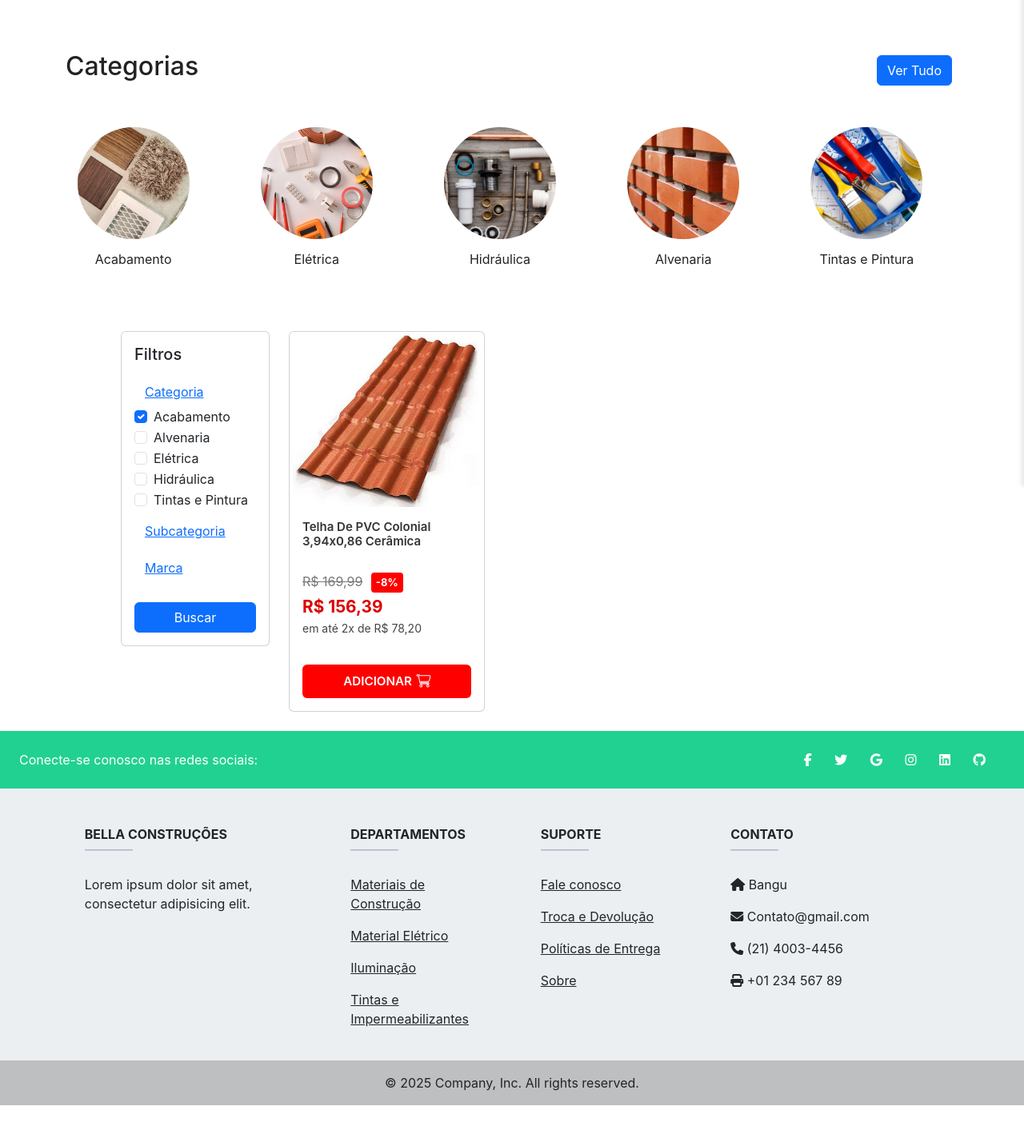
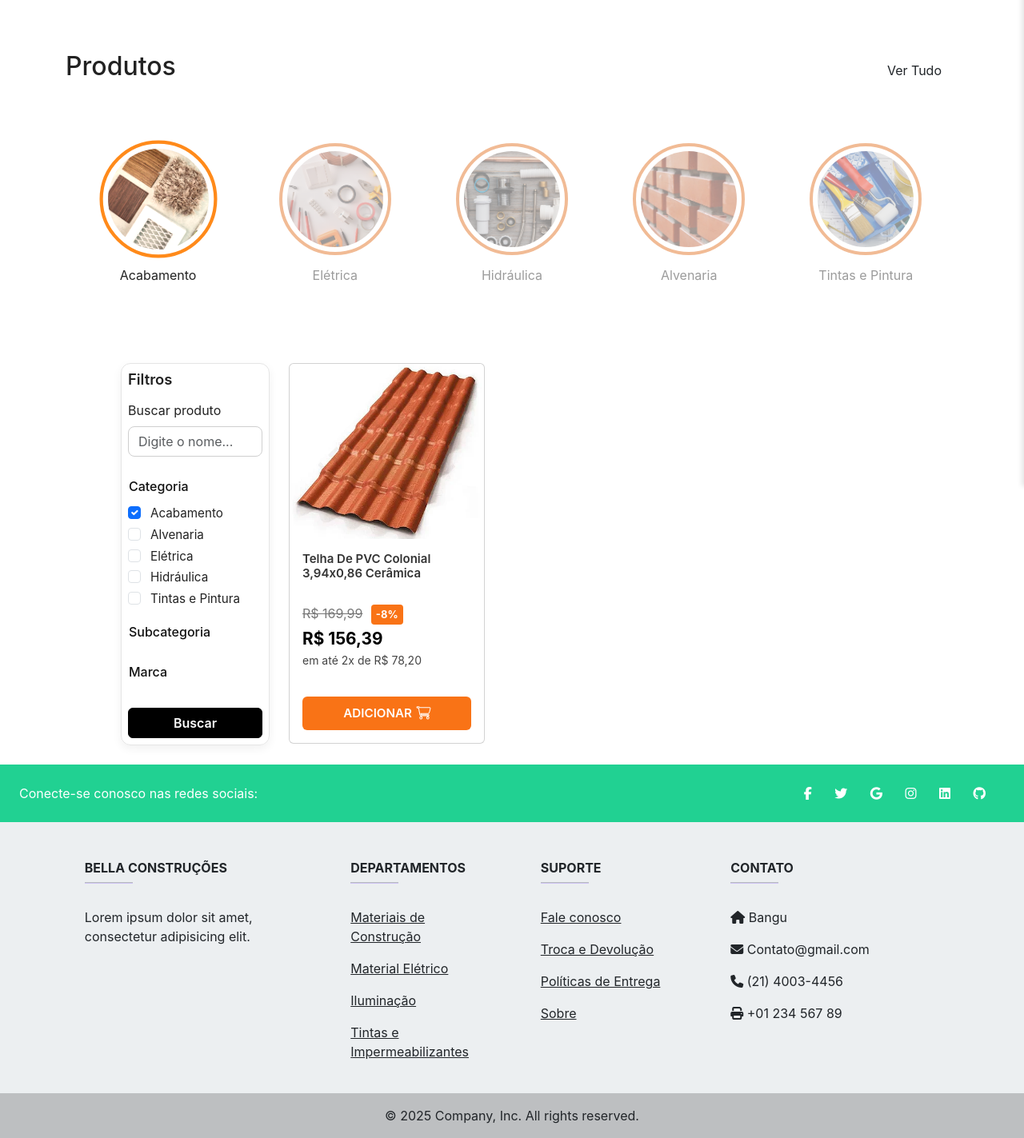
Before and after one commit to RafaelMarques159/TCC, a PHP site: the page made by produtos.php in a window 1280 px wide. Shown: the part 192-1615 px from the top of the page at 80% size. Before the commit the page ends 1574 px from the top, so only its background shows below. Run offline with PHP 8.4, Linux system fonts and the light colour scheme; data comes from the database, SQL or seed files in the repository; some libraries are stand-ins or nearby versions.

Commit message:
alteração de cores e correções

```diff
--- a/produtos.css
+++ b/produtos.css
@@ -156,13 +156,13 @@ body {
 .card-price {
     font-size: 1.3rem;
     font-weight: 700;
-    color: #e60000;
+    color: #F97316;
     margin-bottom: 10px;
 }
 
 .card .btn.btn-success {
     width: 100%;
-    background-color: #ff0000 !important;
+    background-color: #F97316 !important;
     border: none !important;
     padding: 10px 0;
     border-radius: 6px;
@@ -178,7 +178,7 @@ body {
 }
 
 .card .btn.btn-success:hover {
-    background-color: #cc0000 !important;
+    background-color: #e45f00 !important;
 }
 
 .card-title {
@@ -189,6 +189,141 @@ body {
     margin-bottom: 20px;
 }
 
-.category-carousel .swiper-wrapper {
-    justify-content: center !important;
+.category-carousel {
+    padding: 20px;
+    margin-left: auto;
+    margin-right: auto;
 }
+
+/* --- Bolinhas padrão --- */
+.categoria-item img {
+    transition: all 0.25s ease;
+    filter: brightness(0.9);
+}
+
+/* --- Texto também suavizado --- */
+.categoria-item h4 {
+    transition: opacity 0.25s ease;
+}
+
+/* --- HOVER: aumenta + clareia --- */
+.categoria-item:hover img {
+    transform: scale(1.08);
+    filter: brightness(1.15);
+}
+
+/* Quando existe uma categoria ativa, todas ficam opacas */
+.category-carousel.has-active .categoria-item {
+    opacity: 0.45;
+    transition: opacity 0.2s;
+}
+
+/* Menos a ativa */
+.category-carousel.has-active .categoria-item.categoria-ativa {
+    opacity: 1;
+}
+
+/* A ativa também pode ter destaque maior */
+.categoria-ativa img {
+    filter: brightness(1.2);
+    transform: scale(1.05);
+}
+
+.card-filtros {
+    border-radius: 12px;
+    border: 1px solid #e5e5e5;
+    box-shadow: 0 4px 12px rgba(0,0,0,0.06);
+    padding: 8px;
+}
+
+/* Título */
+.card-filtros h5 {
+    font-weight: 600;
+    font-size: 1.15rem;
+}
+
+/* Botão buscar (preto) */
+.card-filtros .btn-primary {
+    background-color: #000 !important;
+    border-color: #000 !important;
+    font-weight: 600;
+}
+
+.card-filtros .btn-primary:hover {
+    background-color: #333 !important;
+    border-color: #333 !important;
+}
+
+/* Botões de accordion */
+.card-filtros .btn-link {
+    text-decoration: none !important;
+    color: #111 !important;
+    font-weight: 500;
+    padding: 8px 0;
+}
+
+.card-filtros .btn-link i {
+    transition: .25s;
+}
+
+.card-filtros .btn-link[aria-expanded="true"] i {
+    transform: rotate(180deg);
+}
+
+/* Campo de busca */
+.card-filtros .form-control {
+    border-radius: 8px;
+    border: 1px solid #cfcfcf;
+    transition: 0.2s;
+}
+
+.card-filtros .form-control:focus {
+    border-color: #000;
+    box-shadow: 0 0 0 0.15rem rgba(0,0,0,0.15);
+}
+
+/* Checkboxes */
+.card-filtros .form-check-input {
+    cursor: pointer;
+    width: 16px;
+    height: 16px;
+}
+
+.card-filtros .form-check-label {
+    cursor: pointer;
+    margin-left: 4px;
+    font-size: 0.95rem;
+}
+
+/* Texto “Opções…” */
+.card-filtros .text-muted {
+    font-size: 0.9rem;
+}
+
+/* Borda laranja com espaço branco nas bolinhas */
+.category-carousel .swiper-slide img {
+    border: 4px solid #F97316; /* linha laranja */
+    padding: 6px;              /* espaço branco entre imagem e borda */
+    border-radius: 50%;        /* mantém a forma circular */
+    box-sizing: border-box;    /* garante que o padding não aumente o tamanho total */
+    transition: all 0.25s ease; /* mantém o efeito suave ao hover */
+}
+
+/* Botão "Ver Tudo" */
+.card-filtros .btn-ver-tudo {
+    background-color: #111; /* preto elegante */
+    color: #fff;
+    border: 1px solid #111;
+    border-radius: 10px;
+    font-weight: 600;
+    padding: 8px 16px;
+    transition: 0.3s;
+}
+
+.card-filtros .btn-ver-tudo:hover {
+    background-color: #333; /* escurece no hover */
+    border-color: #333;
+    color: #fff;
+    transform: translateY(-2px); /* efeito sutil de elevação */
+    box-shadow: 0 4px 8px rgba(0,0,0,0.2);
+}
--- a/produtos.php
+++ b/produtos.php
@@ -215,10 +215,10 @@ if (isset($_GET['add_carrinho'])) {
                 <div class="col-md-12">
 
                     <div class="section-header d-flex flex-wrap justify-content-between mb-5">
-                        <h2 class="section-title">Categorias</h2>
+                        <h2 class="section-title">Produtos</h2>
 
                         <div class="d-flex align-items-center">
-                            <a href="#" class="btn btn-primary me-2">Ver Tudo</a>
+                            <a href="produtos.php" class="btn btn-ver-tudo me-2">Ver Tudo</a>
                             <div class="swiper-buttons">
                                 <button class="swiper-prev category-carousel-prev btn btn-yellow">❮</button>
                                 <button class="swiper-next category-carousel-next btn btn-yellow">❯</button>
@@ -242,7 +242,7 @@ if (isset($_GET['add_carrinho'])) {
                     <div class="category-carousel swiper">
                         <div class="swiper-wrapper">
 
-                            <?php
+                        <?php
                             if ($res && $res->num_rows > 0) {
                                 while ($row = $res->fetch_object()) {
 
@@ -250,8 +250,12 @@ if (isset($_GET['add_carrinho'])) {
                                     $img = htmlspecialchars($row->img_categoria, ENT_QUOTES, 'UTF-8');
                                     $nome = htmlspecialchars($row->nome_categoria, ENT_QUOTES, 'UTF-8');
 
+                                    // Marca categoria ativa se estiver no filtro (GET)
+                                    $ativo = (!empty($_GET['categorias']) && in_array($row->id_categoria, $_GET['categorias']))
+                                        ? "categoria-ativa"
+                                        : "";
                                     echo "
-                                <a href='category.php?id={$row->id_categoria}' class='nav-link swiper-slide text-center'>
+                                <a href='produtos.php?categorias[]={$row->id_categoria}' class='nav-link swiper-slide text-center categoria-item {$ativo}'>
 
                                     <img src='{$img}'
                                          class='rounded-circle'
@@ -266,7 +270,7 @@ if (isset($_GET['add_carrinho'])) {
                                 ";
                                 }
                             }
-                            ?>
+                        ?>
 
                         </div>
                     </div>
@@ -282,10 +286,20 @@ if (isset($_GET['add_carrinho'])) {
 
             <!-- Coluna filtros -->
             <div class="col-md-3 col-lg-2 p-0">
-                <div class="card">
+                <div class="card-filtros">
                     <div class="card-body">
                         <h5 class="mb-3">Filtros</h5>
+                         <form method="GET" action="produtos.php">
 
+            <!-- Busca por nome -->
+                <div class="mb-3">
+                    <label class="form-label">Buscar produto</label>
+                    <input type="text"
+                        name="busca"
+                        class="form-control"
+                        placeholder="Digite o nome..."
+                        value="<?php echo isset($_GET['busca']) ? htmlspecialchars($_GET['busca']) : ''; ?>">
+                </div>
                         <form method="GET" action="produtos.php">
 
                             <!-- Categoria -->
@@ -360,6 +374,10 @@ if (isset($_GET['add_carrinho'])) {
                 </div>
             </div>
 
+            <?php
+// monta a query de produtos com filtros (categorias + busca)
+
+        ?>
 
             <!-- Cards -->
             <div style="width: 48rem;">
@@ -368,12 +386,26 @@ if (isset($_GET['add_carrinho'])) {
                     <?php
                     // 🔵 MONTA A QUERY
                     $sql = "SELECT * FROM produtos";
+                    $where = [];
 
-                    if (!empty($_GET['categorias'])) {
-                        // converte valores para inteiros e monta IN()
-                        $cats = implode(",", array_map('intval', $_GET['categorias']));
-                        $sql .= " WHERE categoria_id IN ($cats)";
-                    }
+        // categorias (se existirem)
+    if (!empty($_GET['categorias'])) {
+        $cats = implode(",", array_map('intval', $_GET['categorias']));
+        $where[] = "categoria_id IN ($cats)";
+    }
+
+            // busca por nome (se existir)
+    if (!empty($_GET['busca'])) {
+        $busca = $conn->real_escape_string($_GET['busca']);
+        $where[] = "nome_produto LIKE '%$busca%'";
+        }
+
+                // monta WHERE final se houver condições
+        if (!empty($where)) {
+            $sql .= " WHERE " . implode(" AND ", $where);
+        }
+
+                // executa a query e coloca em $res (o resto do seu código usa $res)
 
                     // 🔵 Executa a query
                     $res = $conn->query($sql);
@@ -413,12 +445,12 @@ if (isset($_GET['add_carrinho'])) {
                             R$ " . number_format($precoOriginal, 2, ',', '.') . "
                         </p>
 
-                        <span style='background:red; color:white; padding:3px 6px;
+                        <span style='background:#F97316; color:white; padding:3px 6px;
                             border-radius:4px; font-size:13px; font-weight:bold; display:inline-block; margin-left:6px;'>
                             -{$row->desconto}%
                         </span>
 
-                        <p class='card-price' style='color:#d00; font-weight:bold; margin-top:2px; margin-bottom:0;'>
+                        <p class='card-price' style='color:black; font-weight:bold; margin-top:2px; margin-bottom:0;'>
                             R$ " . number_format($precoFinal, 2, ',', '.') . "
                         </p>
                         <p style='margin:0; font-size:14px; color:#444;'>em até 2x de R$ " . number_format(($precoFinal / 2), 2, ',', '.') . "</p>
@@ -553,6 +585,18 @@ echo "
     <script src="https://cdn.jsdelivr.net/npm/swiper@9/swiper-bundle.min.js"></script>
     <script src="js/descricao.js"></script>
     <script src="js/script.js"></script>
+
+    <script>
+        document.addEventListener("DOMContentLoaded", () => {
+        const ativa = document.querySelector(".categoria-ativa");
+        const carrossel = document.querySelector(".category-carousel");
+
+        if (ativa && carrossel) {
+        carrossel.classList.add("has-active");
+            }
+        });
+    </script>
+
     <script>
         function atualizarCarrinho(dados) {
             document.getElementById("carrinho-itens").innerHTML = dados.html;
```
Also changed, not shown: imagescategoria/1765508448-shutterstock233670241.png (added), imagescategoria/1765508461-unnamed.jpg (added), imagescategoria/1765508497-shutterstock233670241.png (added), imagescategoria/1765508520-1.webp (added), imagescategoria/1765509289-1.jpg (added), imagescategoria/1765509296-shutterstock233670241.png (added), imagescategoria/1765509305-adelmarc-81-3905.jpg (added), imagescategoria/1765509335-2677.jpg (added).
